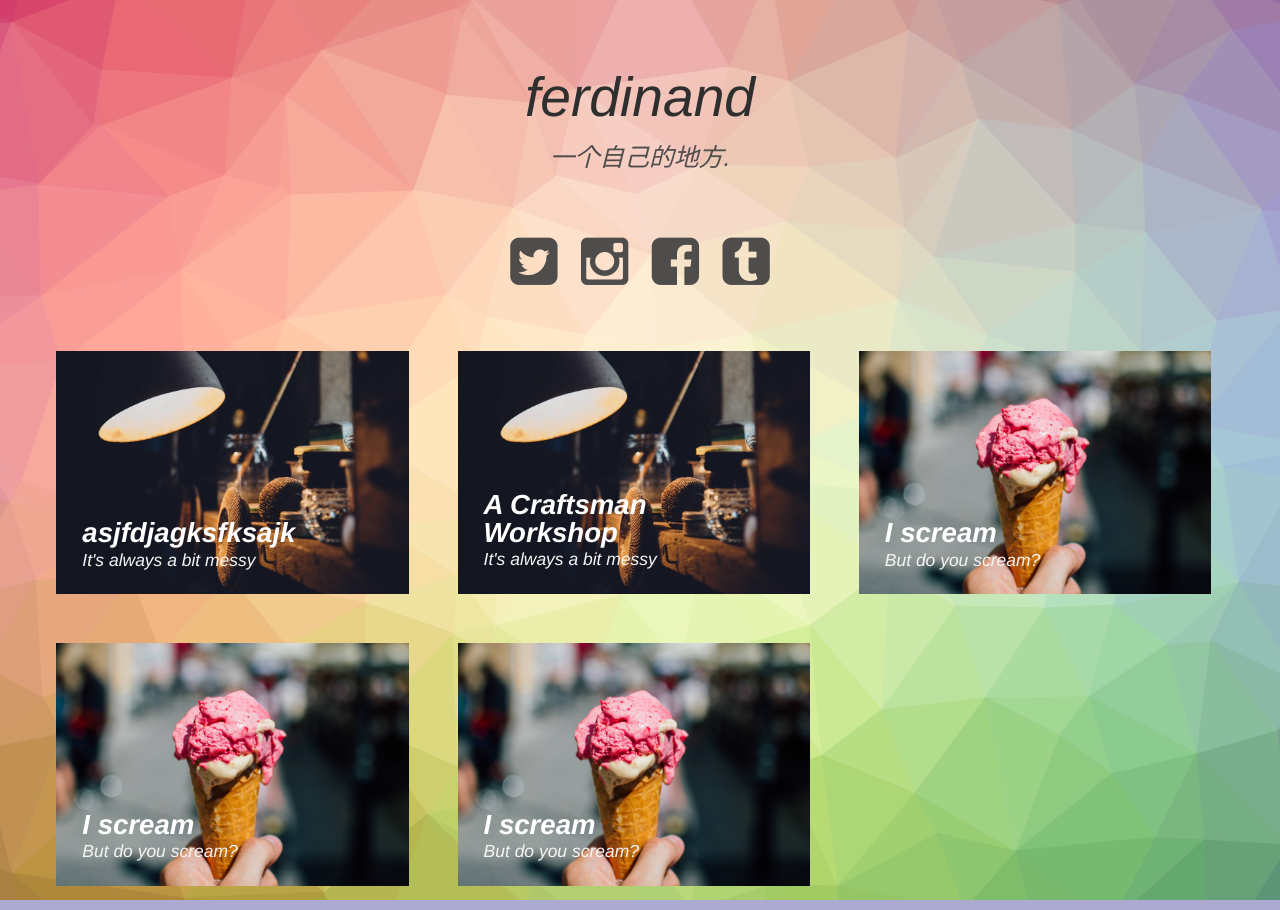
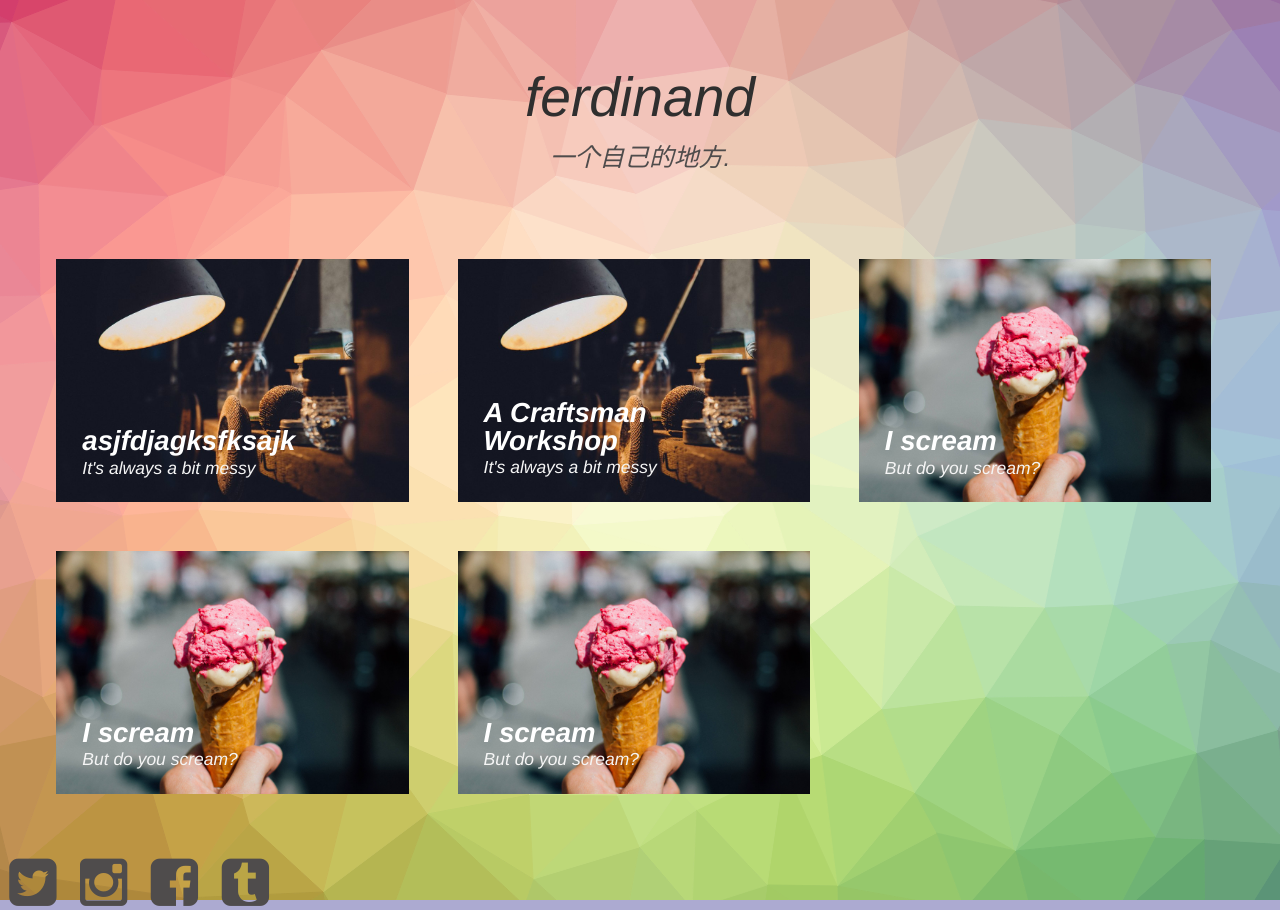
Before and after one commit to yyferdinand/yyferdinand.github.io, a Jekyll site: the page built from index.html, in a window 1280 px wide. Built offline with Jekyll 4.4.1, drawn with Linux system fonts in a browser that asks for light colours.

Commit message:
change footer

```diff
--- a/index.html
+++ b/index.html
@@ -29,12 +29,7 @@ layout: compress
 <div class="container">
     <header class="header">
         <h1><i>ferdinand<i><span>一个自己的地方.</span></h1>
-        <nav class="links">
-            <a href="#"><i class="fa fa-twitter-square fa-3x"></i></a>
-            <a href="#"><i class="fa fa-instagram fa-3x"></i></a>
-            <a href="#"><i class="fa fa-facebook-square fa-3x"></i></a>
-            <a href="#"><i class="fa fa-tumblr-square fa-3x"></i></a>
-        </nav>
+
     </header>
     <div class="content">
         <!-- trianglify pattern container -->
@@ -77,6 +72,14 @@ layout: compress
         </div>
     </div>
     <!-- /container -->
+    <footer id="footer">
+        <nav class="links">
+            <a href="#"><i class="fa fa-twitter-square fa-3x"></i></a>
+            <a href="#"><i class="fa fa-instagram fa-3x"></i></a>
+            <a href="#"><i class="fa fa-facebook-square fa-3x"></i></a>
+            <a href="#"><i class="fa fa-tumblr-square fa-3x"></i></a>
+        </nav>
+    </footer>
 </div>
 <!-- JS -->
 <script src="js/vendors/trianglify.min.js"></script>
```
